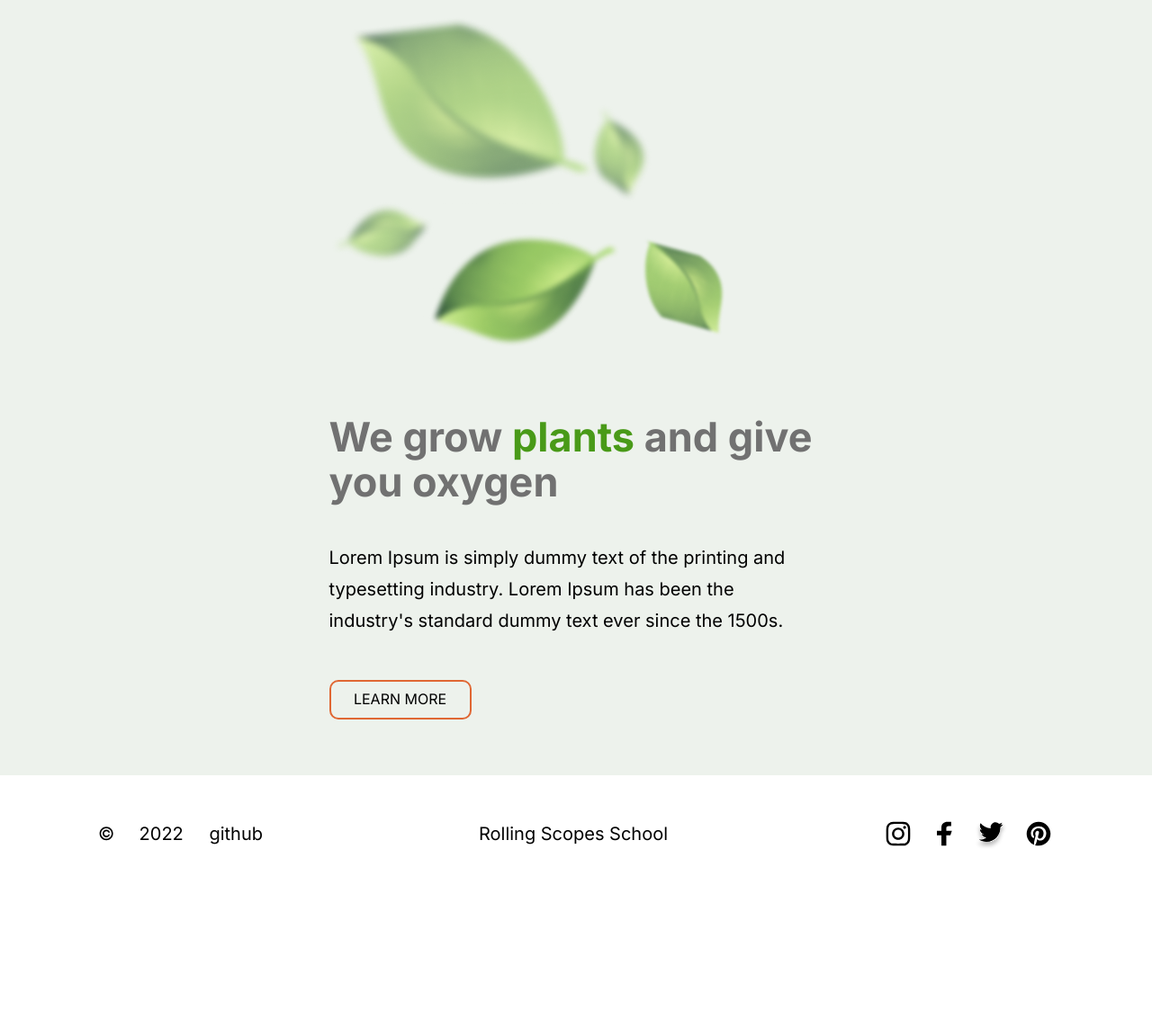
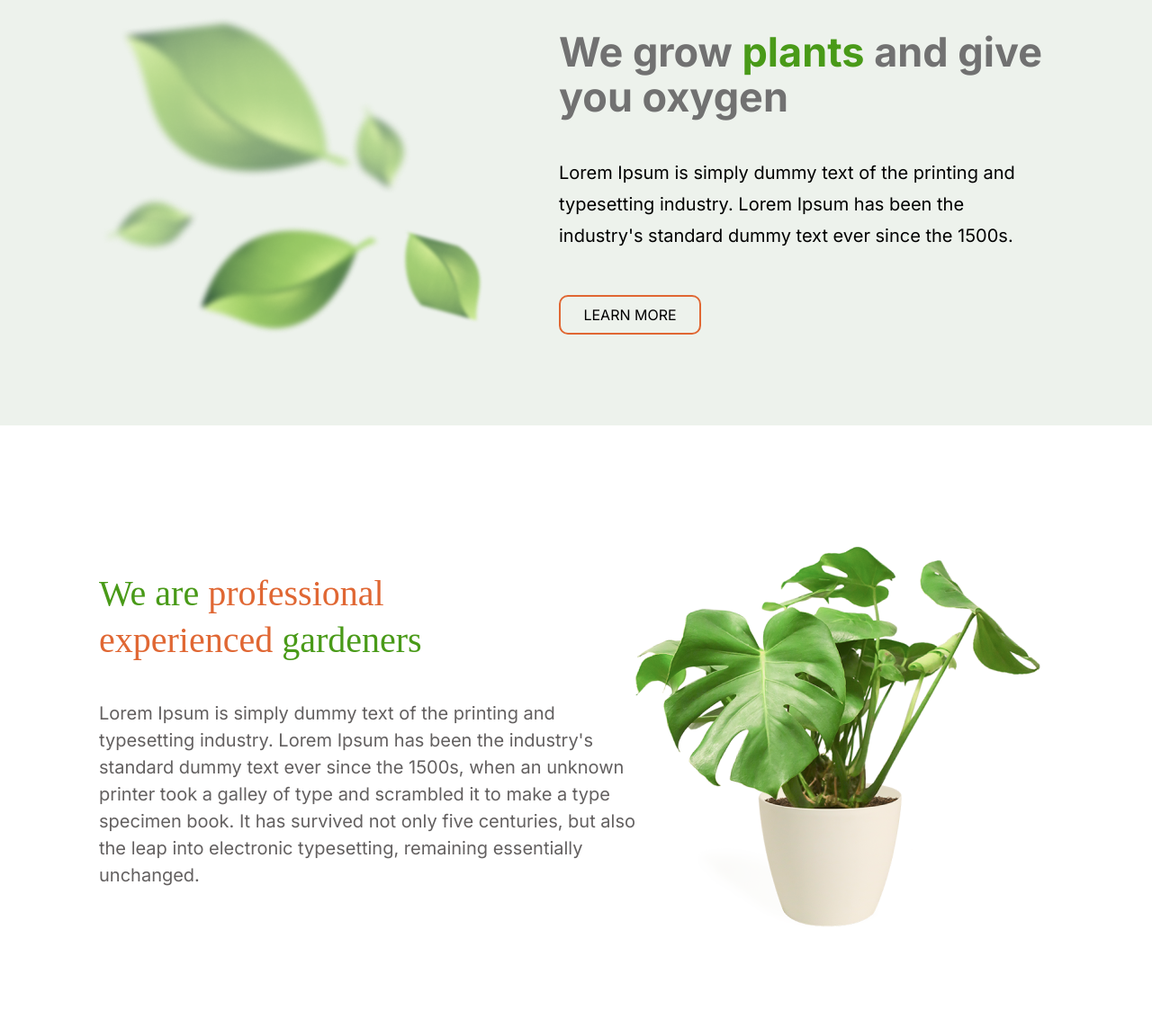
Before and after one commit to Maxxx1mHR/plants, a website: page plants/index.html in a window 1280 px wide. Shown: the part 193-1336 px from the top of the page at 90% size. Before the commit the page ends 1185 px from the top, so only its background shows below. Drawn offline with Linux system fonts and the light colour scheme; a web font is replaced by a local one.

Commit message:
feat: add section about

```diff
--- a/plants/index.html
+++ b/plants/index.html
@@ -30,15 +30,26 @@
     <main>
         <section class="welcome">
             <div class="container">
-
-                <img src="src/img/leafs/big_leafs.png" alt="leafs" class="welcome__leafs">
                 <div class="welcome__wrapper">
-                    <h1 class="welcome__header">We grow <span>plants</span> and give you oxygen</h1>
-                    <div class="welcome__descr">Lorem Ipsum is simply dummy text of the printing and typesetting industry. Lorem Ipsum has been the industry's standard dummy text ever since the 1500s.</div>
-                    <button class="welcome__btn">LEARN MORE</button>
+                    <img src="src/img/leafs/big_leafs.png" alt="leafs" class="welcome__leafs">
+                    <div class="welcome__block">
+                        <h1 class="welcome__header">We grow <span>plants</span> and give you oxygen</h1>
+                        <div class="welcome__descr">Lorem Ipsum is simply dummy text of the printing and typesetting industry. Lorem Ipsum has been the industry's standard dummy text ever since the 1500s.</div>
+                        <button class="welcome__btn">LEARN MORE</button>
+                    </div>
                 </div>
             </div>
-
+        </section>
+        <section class="about">
+            <div class="container">
+                <div class="about__wrapper">
+                    <div class="about__block">
+                        <h2 class="about__header">We are <span>professional experienced</span> gardeners</h2>
+                        <div class="about__descr">Lorem Ipsum is simply dummy text of the printing and typesetting industry. Lorem Ipsum has been the industry's standard dummy text ever since the 1500s, when an unknown printer took a galley of type and scrambled it to make a type specimen book. It has survived not only five centuries, but also the leap into electronic typesetting, remaining essentially unchanged. </div>
+                    </div>
+                    <img src="src/img/houseplant.png" alt="houseplant" class="about__houseplant">
+                </div>
+            </div>
         </section>
 
     </main>
--- a/plants/src/sass/base/_variables.scss
+++ b/plants/src/sass/base/_variables.scss
@@ -1 +1,3 @@
 $main-bgc: #EDF2EC;
+$orange: #E06733;
+$green: #499A18;
--- /dev/null
+++ b/plants/src/sass/blocks/_about.scss
@@ -0,0 +1,31 @@
+.about {
+    max-height: 666px;
+    &__wrapper {
+        display: flex;
+        justify-content: space-between;
+        padding: 94px 110px;
+    }
+    &__block {
+        max-width: 605px;
+    }
+    &__header {
+        max-width: 463px;
+        margin-top: 67px;
+        font-family: 'Inika';
+        font-weight: 400;
+        font-size: 40px;
+        line-height: 52px;
+        color: $green;
+        span {
+            color: $orange;
+        }
+    }
+    &__descr {
+        margin-top: 40px;
+        font-family: 'Inter';
+        font-weight: 400;
+        font-size: 20px;
+        line-height: 30px;
+        color: #636060;
+    }
+}
--- a/plants/src/sass/blocks/_menu.scss
+++ b/plants/src/sass/blocks/_menu.scss
@@ -22,5 +22,8 @@ header {
         line-height: 50px;
         color: #010201;
         text-decoration: none;
+        &:hover {
+            color: $orange;
+        }
     }
 }
--- a/plants/src/sass/blocks/_welcome.scss
+++ b/plants/src/sass/blocks/_welcome.scss
@@ -1,11 +1,18 @@
 .welcome {
+    max-height: 532px;
+    background-color: $main-bgc;
+    &__leafs {
+        width: 448px;
+        height: 408px;
+    }
+    &__wrapper {
     padding: 62px 110px;
     display: flex;
-    background-color: $main-bgc;
-    width: 100%;
+
     justify-content: space-between;
-    background-color: $main-bgc;
-    &__wrapper {
+    font-family: Inter;
+    }
+    &__block {
         width: 549px;
     }
     &__header {
@@ -14,7 +21,7 @@
         line-height: 50px;
         color: #717171;
         span {
-            color: #499A18;
+            color: $green;
         }
     }
     &__descr {
--- a/plants/src/sass/blocks/footer.scss
+++ b/plants/src/sass/blocks/footer.scss
@@ -7,7 +7,7 @@
     font-weight: 400;
     font-size: 20px;
     line-height: 50px;
-
+    font-family: Inter;
     &__descr {
         display: flex;
         width: 182px;
--- a/plants/src/sass/style.scss
+++ b/plants/src/sass/style.scss
@@ -3,7 +3,7 @@
 
 
 * {
-    font-family: Inter, Inika, sans-serif;
+    // font-family: Inter, Inika, sans-serif;
     margin: 0;
     padding: 0;
     box-sizing: border-box;
@@ -34,3 +34,4 @@ main {
 @import 'blocks/menu';
 @import 'blocks/footer';
 @import 'blocks/welcome';
+@import 'blocks/about';
```
Also changed, not shown: plants/src/css/blocks/footer.min.css, plants/src/css/style.min.css.
